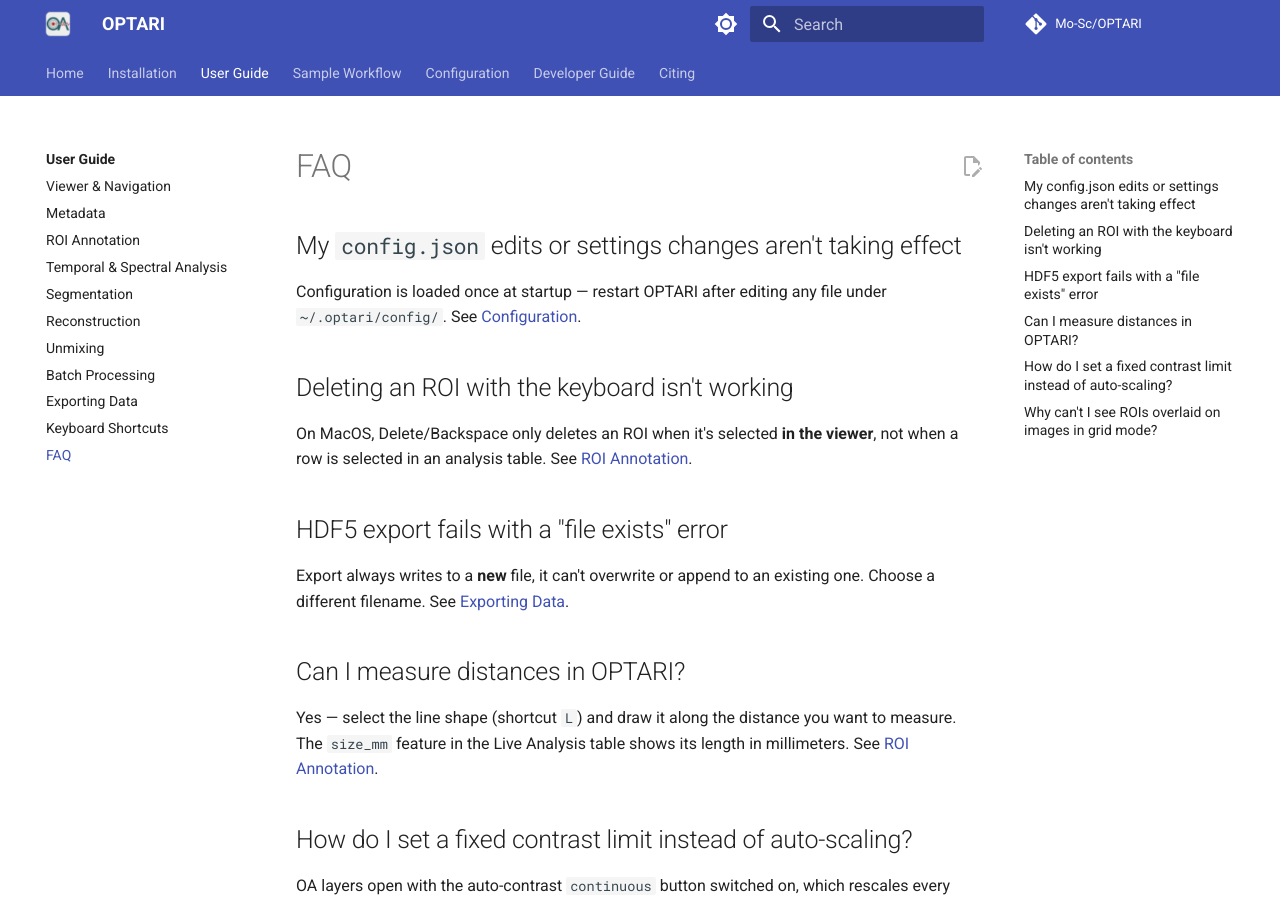
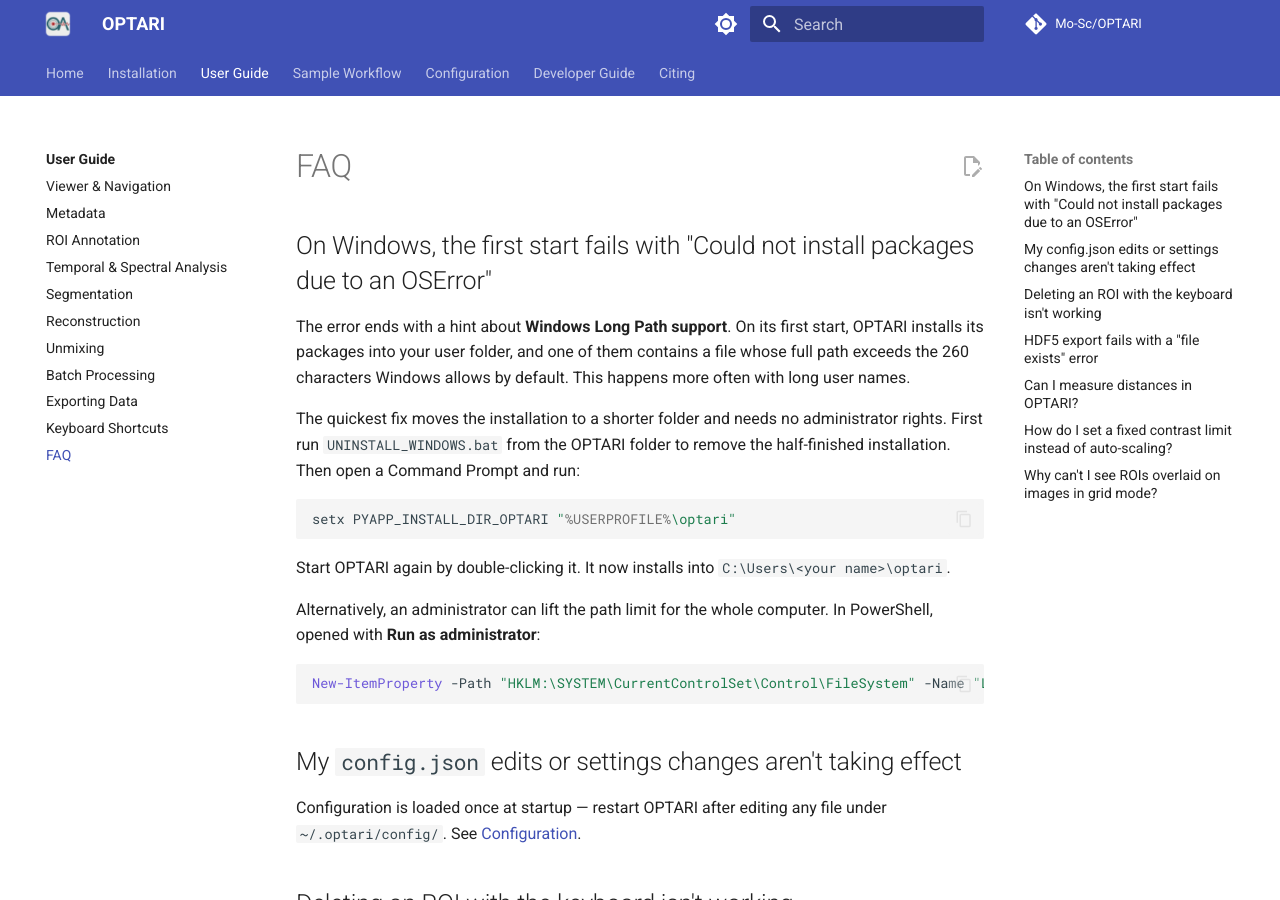
Before and after one commit to Mo-Sc/OPTARI, an MkDocs documentation site: the page built from docs/user-guide/faq.md, in a window 1280 px wide and 900 px high. Built offline with MkDocs 1.6.1 and Material for MkDocs 9.7.7, drawn with Linux system fonts in a browser that asks for light colours; comment, search, counter and statistics services are not loaded.

Commit message:
windows path length error

````diff
--- a/docs/user-guide/faq.md
+++ b/docs/user-guide/faq.md
@@ -1,4 +1,27 @@
 # FAQ
+
+## On Windows, the first start fails with "Could not install packages due to an OSError"
+
+The error ends with a hint about **Windows Long Path support**. On its first start, OPTARI installs its packages
+into your user folder, and one of them contains a file whose full path exceeds the 260 characters Windows allows
+by default. This happens more often with long user names.
+
+The quickest fix moves the installation to a shorter folder and needs no administrator rights. First run
+`UNINSTALL_WINDOWS.bat` from the OPTARI folder to remove the half-finished installation. Then open a Command Prompt
+and run:
+
+```bat
+setx PYAPP_INSTALL_DIR_OPTARI "%USERPROFILE%\optari"
+```
+
+Start OPTARI again by double-clicking it. It now installs into `C:\Users\<your name>\optari`.
+
+Alternatively, an administrator can lift the path limit for the whole computer. In PowerShell, opened with
+**Run as administrator**:
+
+```powershell
+New-ItemProperty -Path "HKLM:\SYSTEM\CurrentControlSet\Control\FileSystem" -Name "LongPathsEnabled" -Value 1 -PropertyType DWORD -Force
+```
 
 ## My `config.json` edits or settings changes aren't taking effect
 
--- a/pyproject.toml
+++ b/pyproject.toml
@@ -73,6 +73,8 @@
 [tool.setuptools_scm]
 write_to = "src/optari/_version.py"
 fallback_version = "0.0.1+nogit"
+# Keeps dev builds versions short
+local_scheme = "no-local-version"
 
 [tool.pytest.ini_options]
 minversion = "6.0"
````
